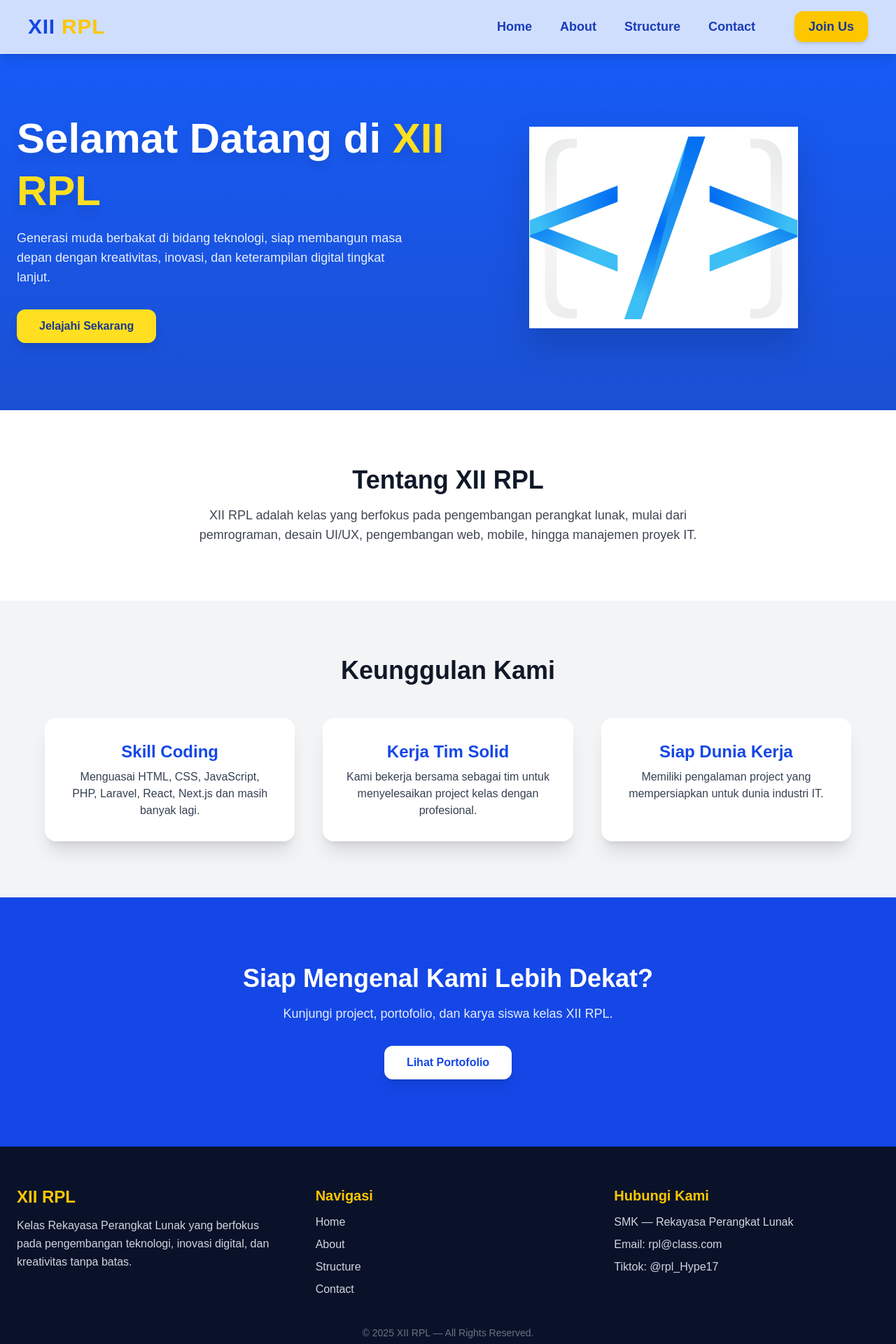
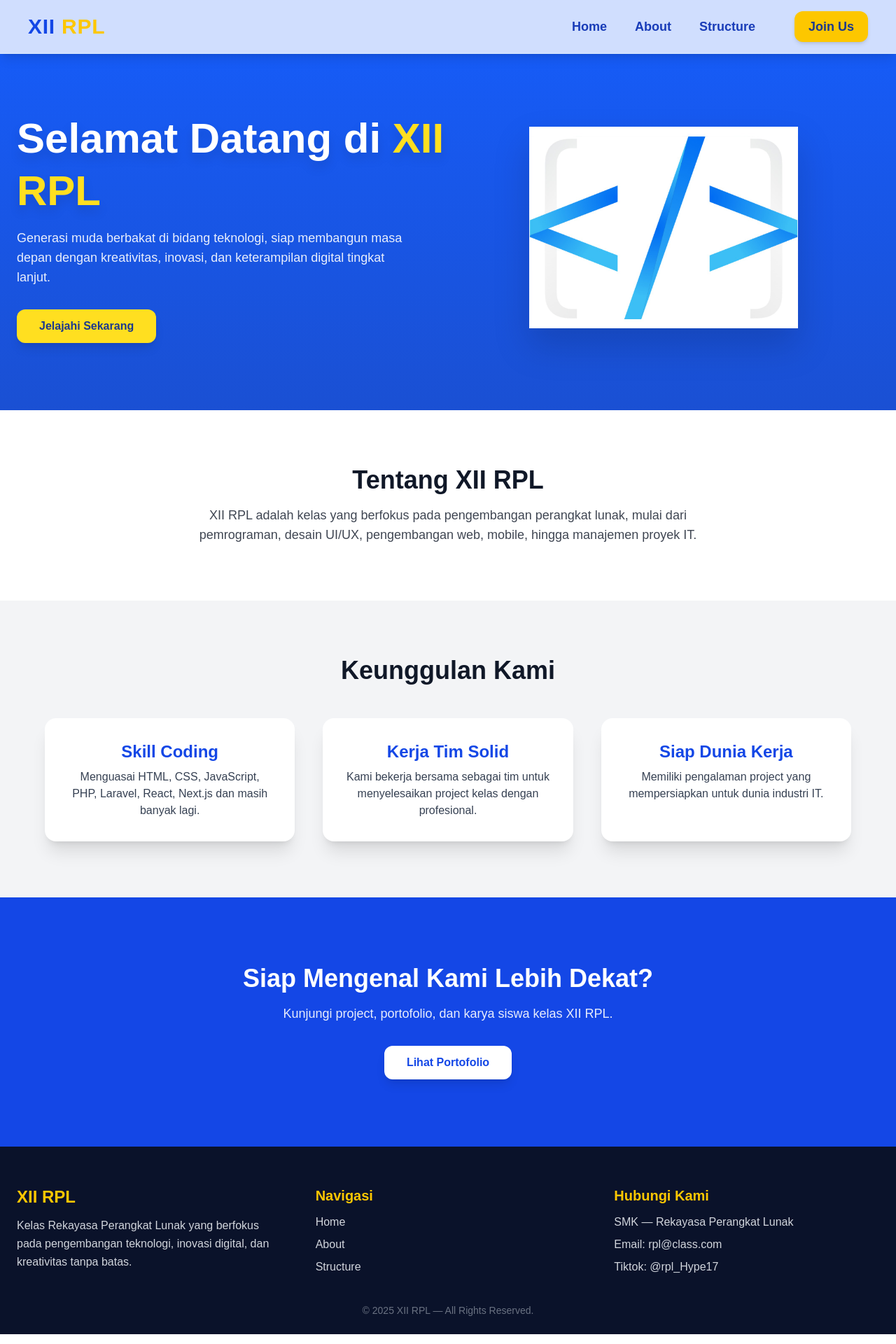
Before and after one commit to CharlesPutra/landing-page-XIIRPl, a Next.js app: page / in a window 1280 px wide. Shown: the top 1920 px of the page at 70% size. Built offline with nearby package versions, Linux system fonts and the light colour scheme.

Commit message:
tinggal foto

```diff
--- a/component/footer.tsx
+++ b/component/footer.tsx
@@ -21,7 +21,7 @@ export default function Footer() {
               <li><a href="/" className="hover:text-yellow-300">Home</a></li>
               <li><a href="/about" className="hover:text-yellow-300">About</a></li>
               <li><a href="/structure" className="hover:text-yellow-300">Structure</a></li>
-              <li><a href="/contact" className="hover:text-yellow-300">Contact</a></li>
+              {/* <li><a href="/contact" className="hover:text-yellow-300">Contact</a></li> */}
             </ul>
           </div>
 
--- a/component/navbar.tsx
+++ b/component/navbar.tsx
@@ -20,7 +20,7 @@ export default function Navbar() {
             ["Home", "/"],
             ["About", "/about"],
             ["Structure", "/structure"],
-            ["Contact", "/contact"],
+            // ["Contact", "/contact"],
           ].map(([label, link]) => (
             <Link
               key={label}
@@ -34,7 +34,7 @@ export default function Navbar() {
 
           {/* CTA Button */}
           <Link
-            href="/register"
+            href="https://ppdb.smk17muncar.sch.id/"
             className="ml-4 bg-yellow-400 text-blue-900 px-5 py-2 rounded-xl shadow-md hover:bg-yellow-300 transition font-bold"
           >
             Join Us
@@ -62,11 +62,11 @@ export default function Navbar() {
           <Link href="/" className="block hover:text-yellow-500">Home</Link>
           <Link href="/about" className="block hover:text-yellow-500">About</Link>
           <Link href="/structure" className="block hover:text-yellow-500">Structure</Link>
-          <Link href="/contact" className="block hover:text-yellow-500">Contact</Link>
+          {/* <Link href="/contact" className="block hover:text-yellow-500">Contact</Link> */}
 
           {/* CTA Mobile */}
           <Link
-            href="/register"
+            href="https://ppdb.smk17muncar.sch.id/"
             className="block bg-yellow-400 text-blue-900 px-5 py-2 rounded-xl shadow-md text-center hover:bg-yellow-300 transition font-bold"
           >
             Join Us
```
